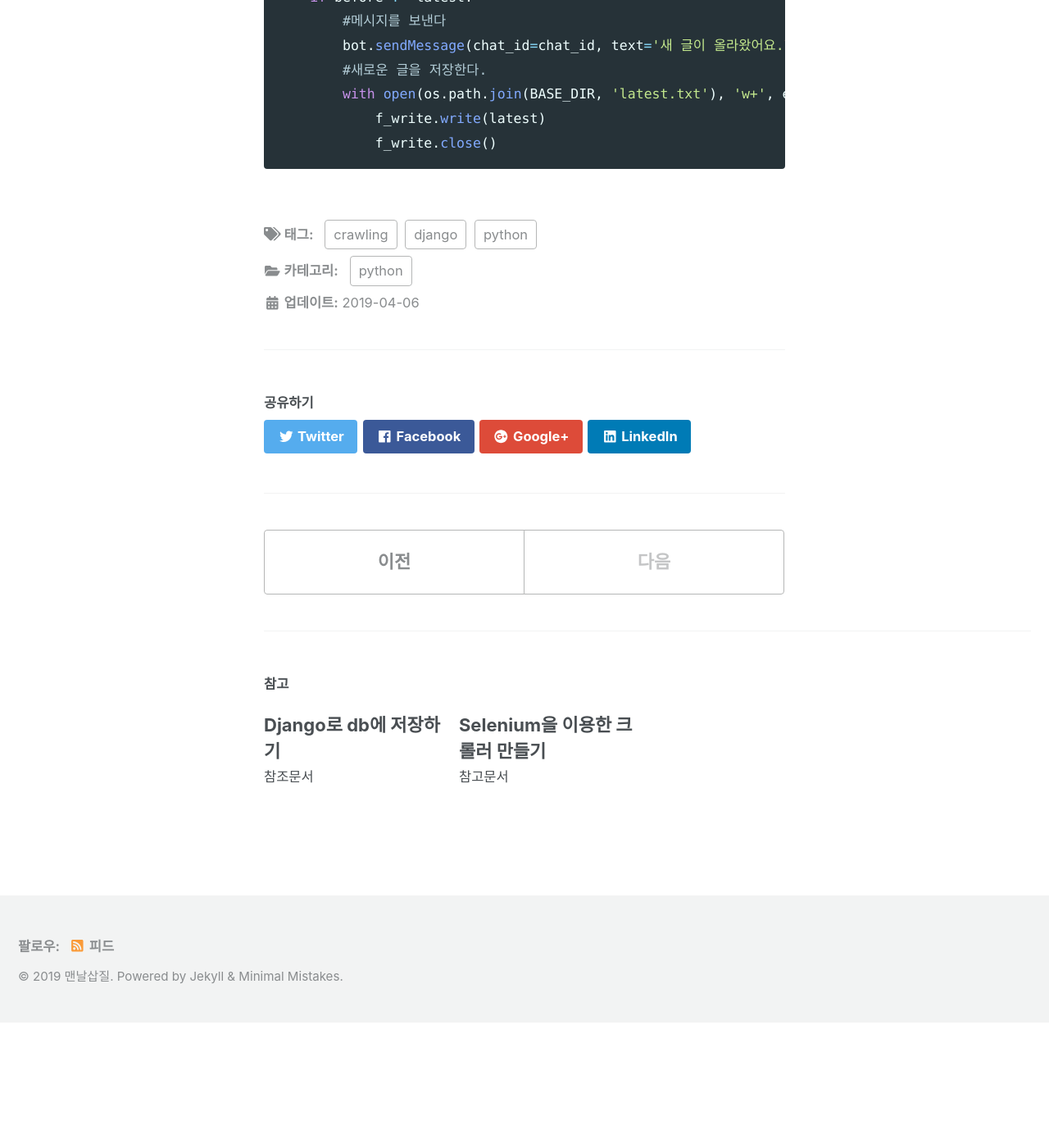
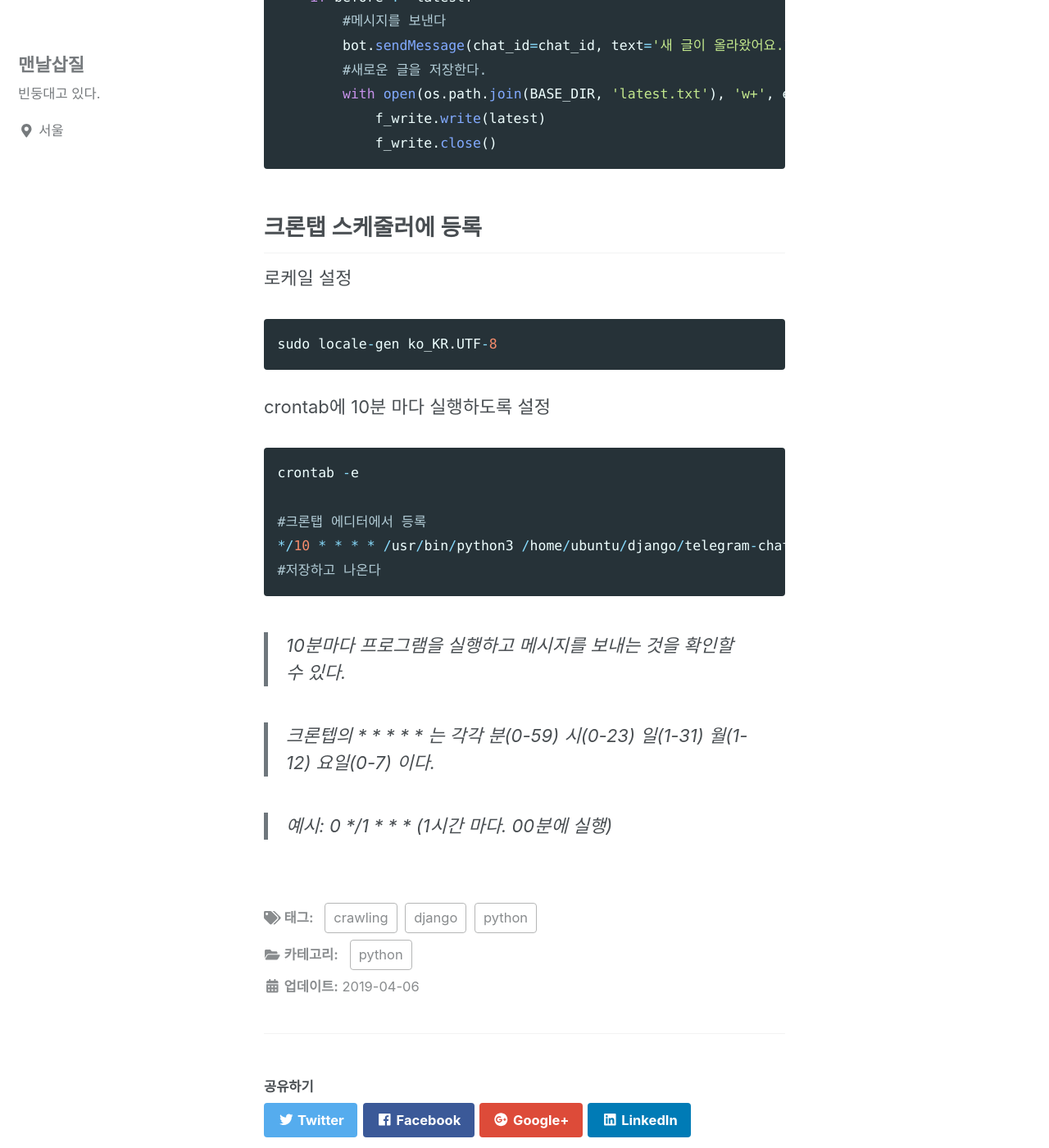
Before and after one commit to Shindongsik/Shindongsik.github.io, a Jekyll site: the page built from _posts/2019-04-06-TelegramChatBot.md, in a window 1280 px wide and 1400 px high, scrolled down 2077 px. Shown: the whole window at 82% size. Built offline with Jekyll 4.4.1, drawn with Linux system fonts in a browser that asks for light colours; cached includes are drawn as plain includes; before the commit the page ends 3323 px from its top, so only the background shows below that.

Commit message:
크론탭 추가

```diff
--- a/_posts/2019-04-06-TelegramChatBot.md
+++ b/_posts/2019-04-06-TelegramChatBot.md
@@ -66,3 +66,26 @@ with open(os.path.join(BASE_DIR, 'latest.txt'), 'r+', encoding='utf8') as f_read
             f_write.close()
 {% endhighlight %}
 </p>
+
+## 크론탭 스케줄러에 등록
+<p>로케일 설정</p>
+<p>
+{% highlight python %}
+sudo locale-gen ko_KR.UTF-8
+{% endhighlight %}
+</p>
+<p>crontab에 10분 마다 실행하도록 설정</p>
+<p>
+{% highlight python %}
+crontab -e
+
+#크론탭 에디터에서 등록
+*/10 * * * * /usr/bin/python3 /home/ubuntu/django/telegram-chat-bot.py
+#저장하고 나온다
+{% endhighlight %}
+</p>
+> 10분마다 프로그램을 실행하고 메시지를 보내는 것을 확인할수 있다.
+
+>크론텝의 * * * * * 는 각각 분(0-59) 시(0-23) 일(1-31) 월(1-12) 요일(0-7) 이다.
+
+>예시: 0 */1 * * * (1시간 마다. 00분에 실행)
```
